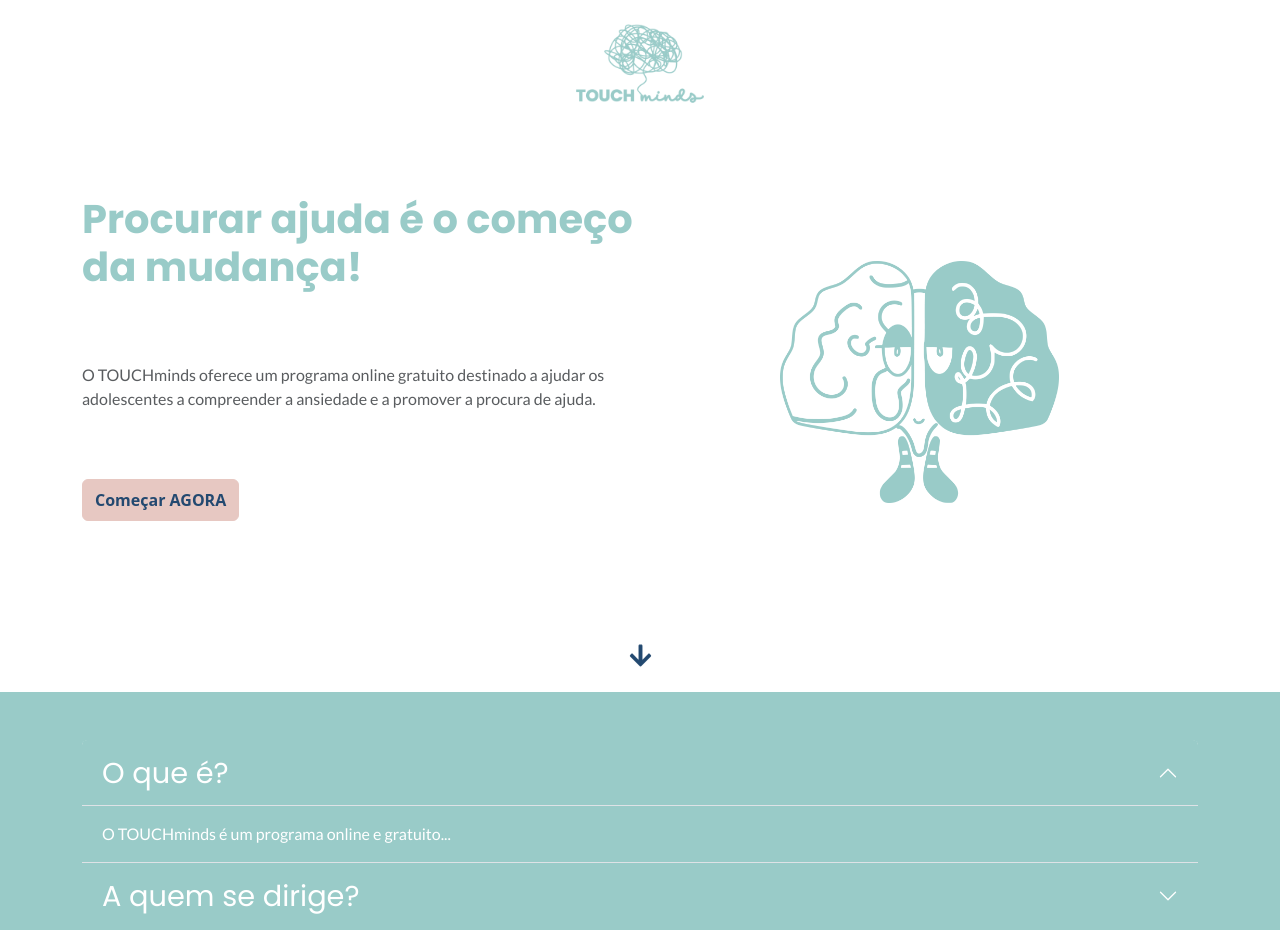
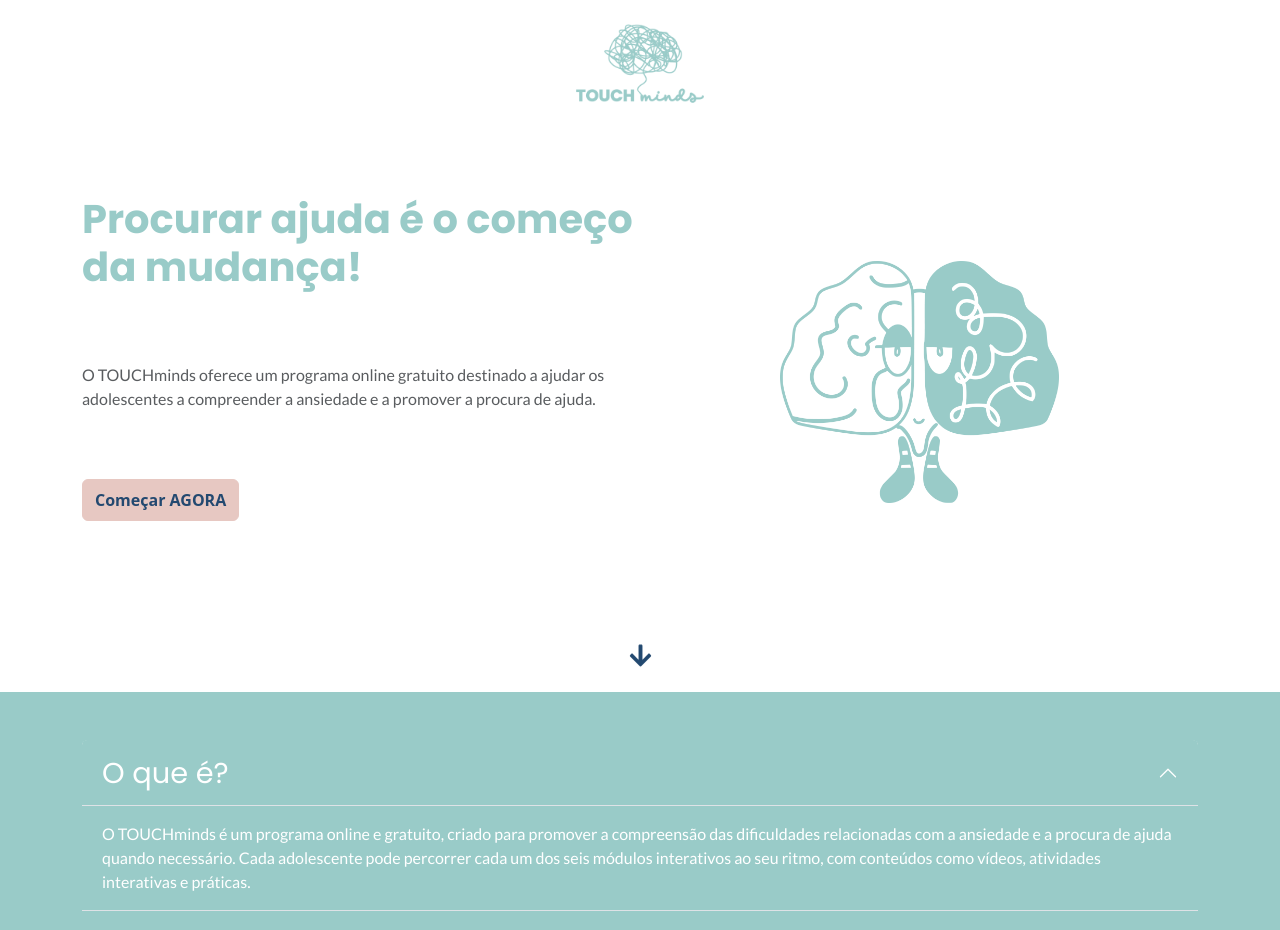
Before and after one commit to MartimPalma/TOUCHminds, a React (Create React App) app: page / in a window 1280 px wide. Shown: the top 930 px of the page. Built offline with nearby package versions, Linux system fonts and the light colour scheme; no server answers; the HTML template or start-up script is replaced by a standard one.

Commit message:
alteraçõa textos modulos landing

```diff
--- a/src/components/landing.js
+++ b/src/components/landing.js
@@ -112,17 +112,19 @@
             <Accordion.Item eventKey="0">
               <Accordion.Header className="font-poppins">O que é?</Accordion.Header>
               <Accordion.Body className="font-lato">
-                O TOUCHminds é um programa online e gratuito...
+                O TOUCHminds é um programa online e gratuito, criado para promover a compreensão das dificuldades relacionadas com a ansiedade e a procura de ajuda quando necessário. Cada adolescente pode percorrer cada um dos seis módulos interativos ao seu ritmo, com conteúdos como vídeos, atividades interativas e práticas.
               </Accordion.Body>
             </Accordion.Item>
             <Accordion.Item eventKey="1">
               <Accordion.Header className="font-poppins">A quem se dirige?</Accordion.Header>
-              <Accordion.Body>A adolescentes dos 15 aos 17 anos...</Accordion.Body>
+              <Accordion.Body>
+                A adolescentes dos 15 aos 17 anos que sentem que a ansiedade afeta a sua vida e desejam compreendê-la melhor, refletindo sobre estratégias para superar obstáculos na procura de ajuda e promover essa procura.
+              </Accordion.Body>
             </Accordion.Item>
             <Accordion.Item eventKey="2">
               <Accordion.Header className="font-poppins">Como funciona?</Accordion.Header>
               <Accordion.Body>
-                A plataforma oferece conteúdo de acesso livre...
+                A plataforma oferece conteúdo de acesso livre, disponível para os participantes das escolas selecionadas no norte do país. Para aceder ao programa TOUCHminds, é necessário efetuar um registo.
               </Accordion.Body>
             </Accordion.Item>
           </Accordion>
```
